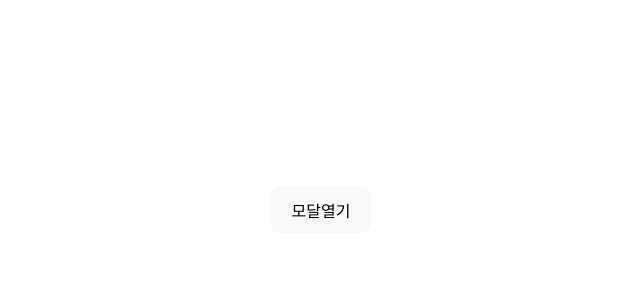
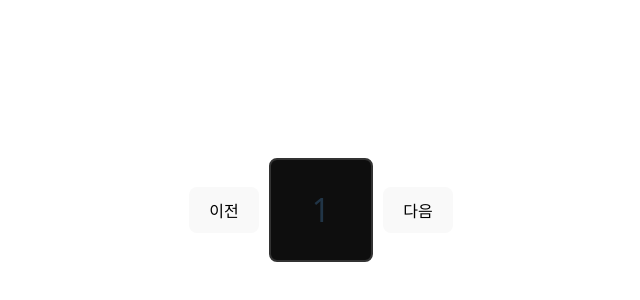
Before and after one commit to jh328/React-coding-test, a React (Vite) app: page / in a window 1280 px wide. Shown: the part 190-490 px from the top of the page, without its empty margins (319-959 px from the left). Built offline with nearby package versions, Linux system fonts and the light colour scheme.

Commit message:
캐러셀 문제

```diff
--- a/src/App.jsx
+++ b/src/App.jsx
@@ -1,22 +1,11 @@
 import './App.css'
-import {Q8_modals} from "./Questions/Q8_modals/index.jsx";
-import {useState} from "react";
+import {Q9_carousel} from "./Questions/Q9_carousel/index.jsx";
 
 function App() {
-    const [isModalOpen, setIsModalOpen] = useState(false);
+    const numbers = [1, 2, 3, 4, 5];
 
     return (
-        <>
-            <button onClick={() => setIsModalOpen(true)}>모달열기</button>
-
-            <Q8_modals
-                title="알림"
-                isOpen={isModalOpen}
-                onClose={() => setIsModalOpen(false)}
-            >
-                <p>화이팅</p>
-            </Q8_modals>
-        </>
+        <Q9_carousel items={numbers}/>
     );
 }
 
--- /dev/null
+++ b/src/Questions/Q9_carousel/index.jsx
@@ -0,0 +1,36 @@
+import {useState} from "react";
+
+export const Q9_carousel = ({items}) => {
+    const [idx, setIdx] = useState(0);
+
+    const handleNext = () => {
+        setIdx((prev) => (prev + 1) % items.length);
+    };
+
+    const handlePrev = () => {
+        setIdx((prev) => (prev === 0 ? items.length - 1 : prev - 1));
+    };
+
+    return (
+        <div style={styles.container}>
+            <button onClick={handlePrev}>이전</button>
+            <div style={styles.card}>{items[idx]}</div>
+            <button onClick={handleNext}>다음</button>
+        </div>
+    );
+}
+
+const styles = {
+    container: { display: 'flex', alignItems: 'center', gap: '10px' },
+    card: {
+        width: '100px',
+        height: '100px',
+        border: '2px solid #333',
+        borderRadius: '8px',
+        display: 'flex',
+        justifyContent: 'center',
+        alignItems: 'center',
+        fontSize: '2rem',
+        background: '#0e0e0e'
+    }
+};
```
